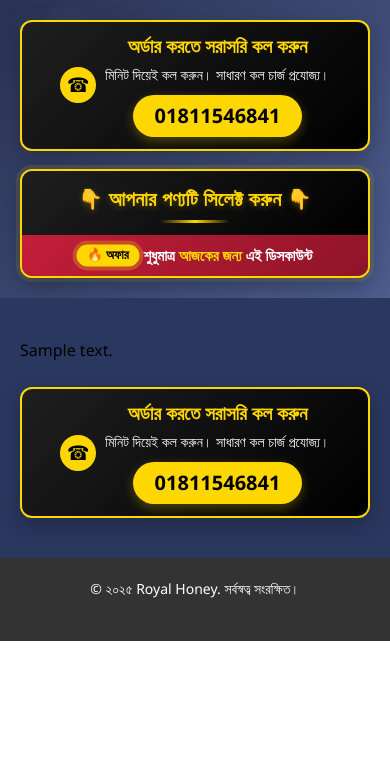
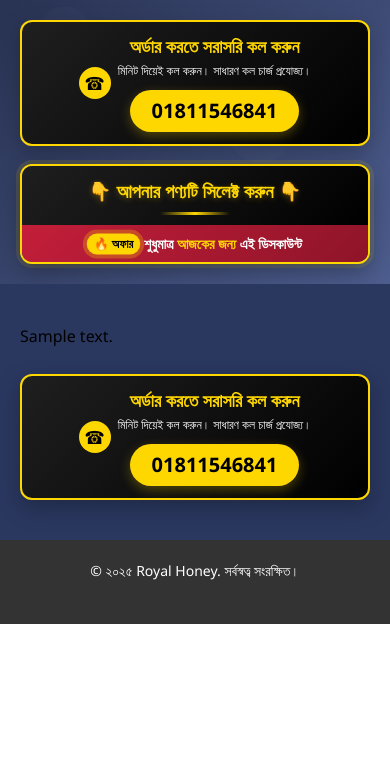
Before and after one commit to techpappu/fastest, a WordPress theme: template template-funnel-grid.php in a window 390 px wide. Shown: the top 758 px of the page. Run offline with PHP 8.4 and a stand-in for WordPress, Linux system fonts and the light colour scheme; the site name, menu and one post (Sample post) are stand-ins, and other content is empty; some libraries are stand-ins or nearby versions.

Commit message:
design change for grid template

```diff
--- a/template-funnel-grid.php
+++ b/template-funnel-grid.php
@@ -34,6 +34,47 @@ get_header('custom');
         height: auto;
     }
 
+    /* Call notice: keep heading + note on one line (this template only) */
+    .hero .call-notice,
+    .order-section .call-notice {
+        flex-wrap: nowrap;
+    }
+
+    .hero .call-notice > div,
+    .order-section .call-notice > div {
+        min-width: 0;
+        text-align: center;
+    }
+
+    .hero .call-notice strong,
+    .order-section .call-notice strong {
+        white-space: nowrap;
+        font-size: clamp(14px, 4.6vw, 25px);
+    }
+
+    .hero .call-notice p,
+    .order-section .call-notice p {
+        white-space: nowrap;
+        font-size: clamp(10px, 3.1vw, 17px);
+    }
+
+    @media (max-width: 480px) {
+
+        .hero .call-notice,
+        .order-section .call-notice {
+            padding: 12px 8px;
+            gap: 7px;
+        }
+
+        .hero .call-notice__icon,
+        .order-section .call-notice__icon {
+            flex-basis: 32px;
+            width: 32px;
+            height: 32px;
+            font-size: 18px;
+        }
+    }
+
     /* Product select banner (matches .call-notice: black + gold + red) */
     .grid-select-banner {
         max-width: 620px;
@@ -51,10 +92,11 @@ get_header('custom');
         padding: 14px 16px 12px;
         background: linear-gradient(135deg, #1f1f1f 0%, #000 100%);
         color: #FFD700;
-        font-size: clamp(20px, 4.5vw, 26px);
+        font-size: clamp(14px, 4.8vw, 26px);
         font-weight: 700;
         line-height: 1.35;
         letter-spacing: 0.3px;
+        white-space: nowrap;
         text-shadow: 0 2px 6px rgba(255, 215, 0, 0.25);
     }
 
@@ -78,10 +120,11 @@ get_header('custom');
         padding: 10px 14px;
         background: linear-gradient(135deg, #C41E3A 0%, #8e1428 100%);
         color: #fff;
-        font-size: clamp(15px, 3.5vw, 18px);
+        font-size: clamp(11px, 3.6vw, 18px);
         font-weight: 700;
         line-height: 1.4;
         overflow: hidden;
+        white-space: nowrap;
     }
 
     .customsimplediscout strong {
@@ -151,9 +194,19 @@ get_header('custom');
             margin-top: 18px;
         }
 
+        .gridtemplatetitle {
+            padding: 12px 8px 10px;
+            letter-spacing: 0;
+        }
+
         .customsimplediscout {
-            flex-wrap: wrap;
-            gap: 6px;
+            flex-wrap: nowrap;
+            gap: 5px;
+            padding: 9px 6px;
+        }
+
+        .customsimplediscout__badge {
+            padding: 2px 7px;
         }
     }
 </style>
```
